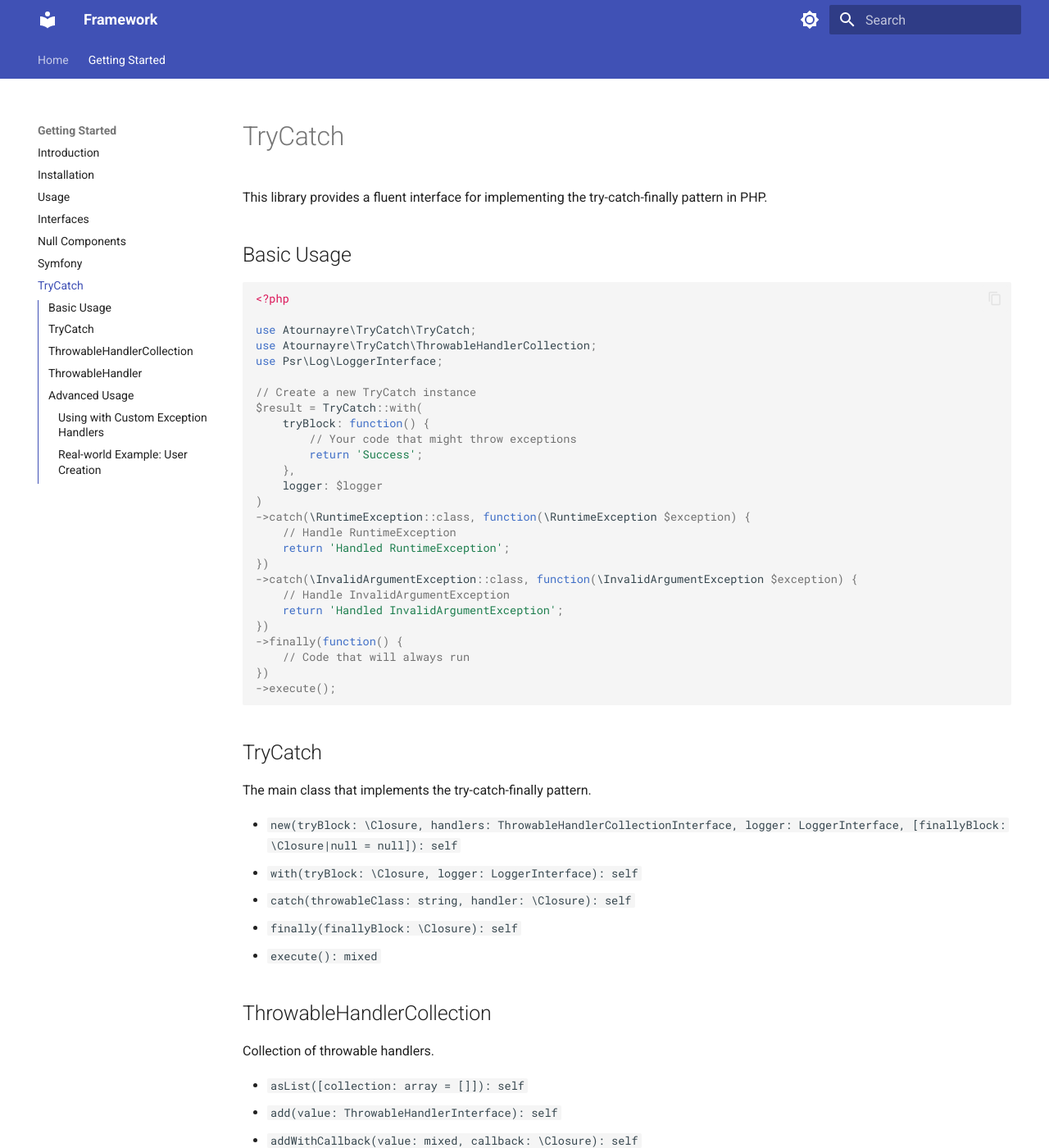
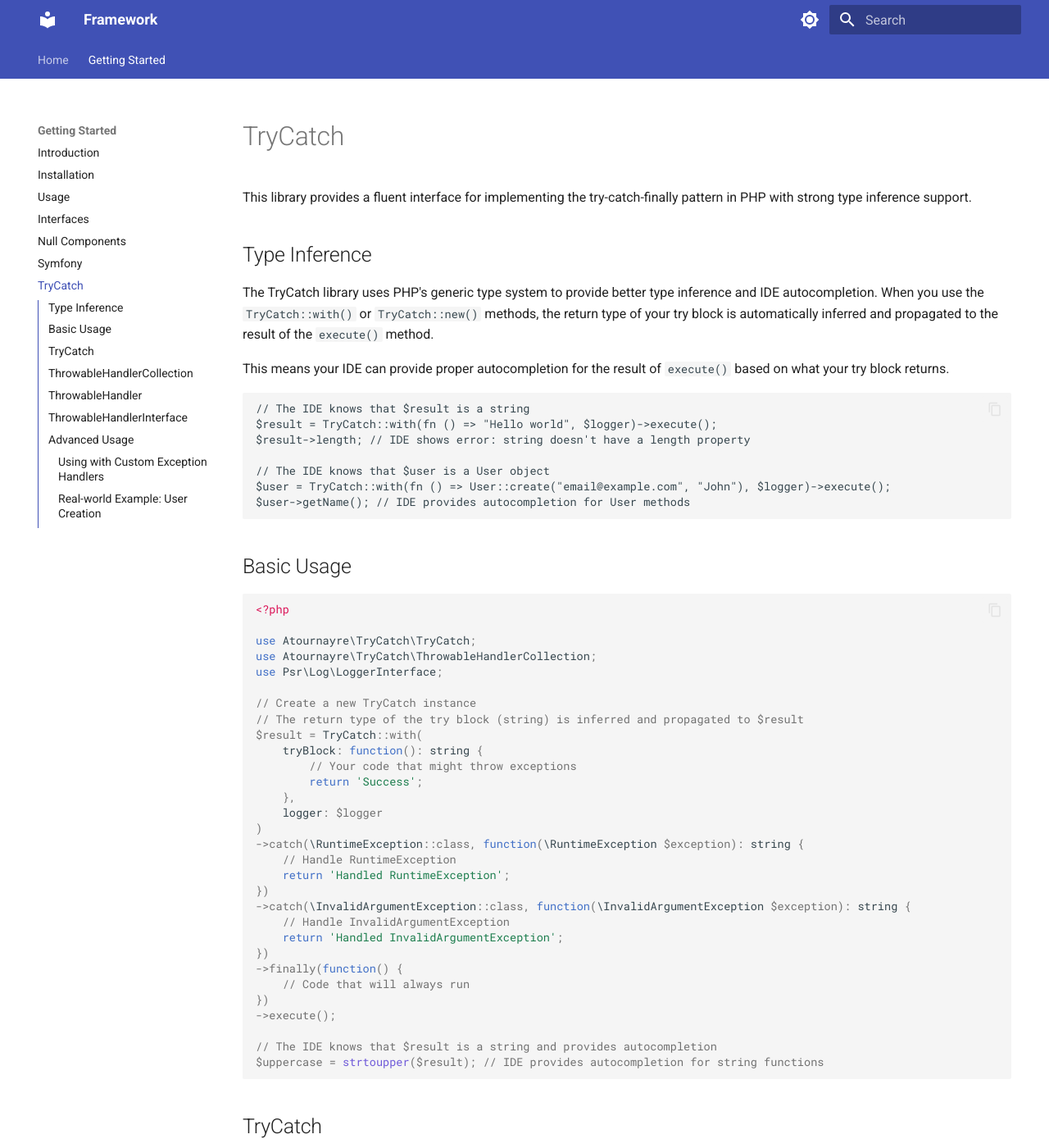
Before and after one commit to atournayre/framework, an MkDocs documentation site: the page built from docs/markdown/try-catch.md, in a window 1280 px wide and 1400 px high. Shown: the whole window at 82% size. Built offline with MkDocs 1.6.1 and Material for MkDocs 9.7.7, drawn with Linux system fonts in a browser that asks for light colours; some of the changed text lies outside the part shown.

Commit message:
♻️ refactor: add generic type support to TryCatch and handlers
Integrate PHP's generic type system into `TryCatch`, `ThrowableHandler`, and related interfaces to enable strong type inference. Update relevant methods, docblocks, and documentation for better type safety and IDE autocompletion.

````diff
--- a/docs/markdown/try-catch.md
+++ b/docs/markdown/try-catch.md
@@ -1,6 +1,22 @@
 # TryCatch
 
-This library provides a fluent interface for implementing the try-catch-finally pattern in PHP.
+This library provides a fluent interface for implementing the try-catch-finally pattern in PHP with strong type inference support.
+
+## Type Inference
+
+The TryCatch library uses PHP's generic type system to provide better type inference and IDE autocompletion. When you use the `TryCatch::with()` or `TryCatch::new()` methods, the return type of your try block is automatically inferred and propagated to the result of the `execute()` method.
+
+This means your IDE can provide proper autocompletion for the result of `execute()` based on what your try block returns.
+
+```php
+// The IDE knows that $result is a string
+$result = TryCatch::with(fn () => "Hello world", $logger)->execute();
+$result->length; // IDE shows error: string doesn't have a length property
+
+// The IDE knows that $user is a User object
+$user = TryCatch::with(fn () => User::create("email@example.com", "John"), $logger)->execute();
+$user->getName(); // IDE provides autocompletion for User methods
+```
 
 ## Basic Usage
 
@@ -12,18 +28,19 @@
 use Psr\Log\LoggerInterface;
 
 // Create a new TryCatch instance
+// The return type of the try block (string) is inferred and propagated to $result
 $result = TryCatch::with(
-    tryBlock: function() {
+    tryBlock: function(): string {
         // Your code that might throw exceptions
         return 'Success';
     },
     logger: $logger
 )
-->catch(\RuntimeException::class, function(\RuntimeException $exception) {
+->catch(\RuntimeException::class, function(\RuntimeException $exception): string {
     // Handle RuntimeException
     return 'Handled RuntimeException';
 })
-->catch(\InvalidArgumentException::class, function(\InvalidArgumentException $exception) {
+->catch(\InvalidArgumentException::class, function(\InvalidArgumentException $exception): string {
     // Handle InvalidArgumentException
     return 'Handled InvalidArgumentException';
 })
@@ -31,17 +48,20 @@
     // Code that will always run
 })
 ->execute();
+
+// The IDE knows that $result is a string and provides autocompletion
+$uppercase = strtoupper($result); // IDE provides autocompletion for string functions
 ```
 
 ## TryCatch
 
 The main class that implements the try-catch-finally pattern.
 
-- `new(tryBlock: \Closure, handlers: ThrowableHandlerCollectionInterface, logger: LoggerInterface, [finallyBlock: \Closure|null = null]): self`
-- `with(tryBlock: \Closure, logger: LoggerInterface): self`
-- `catch(throwableClass: string, handler: \Closure): self`
-- `finally(finallyBlock: \Closure): self`
-- `execute(): mixed`
+- `new<TReturn>(tryBlock: \Closure(): TReturn, handlers: ThrowableHandlerCollectionInterface, logger: LoggerInterface, [finallyBlock: \Closure|null = null]): self<TReturn>`
+- `with<TReturn>(tryBlock: \Closure(): TReturn, logger: LoggerInterface): self<TReturn>`
+- `catch(throwableClass: string, handler: \Closure): self<T>` - Preserves the generic type T
+- `finally(finallyBlock: \Closure): self<T>` - Preserves the generic type T
+- `execute(): T` - Returns the type specified by the generic parameter T
 
 ## ThrowableHandlerCollection
 
@@ -51,15 +71,23 @@
 - `add(value: ThrowableHandlerInterface): self`
 - `addWithCallback(value: mixed, callback: \Closure): self`
 - `remove(keys: int|array|\Traversable): self`
-- `findHandlerFor(throwable: \Throwable): ?ThrowableHandlerInterface`
+- `findHandlerFor(throwable: \Throwable): ThrowableHandlerInterface<mixed>` - Returns a handler that can handle the throwable
 
 ## ThrowableHandler
 
 Implementation for throwable handlers.
 
-- `new(throwableClass: string, handlerFunction: \Closure): self`
-- `canHandle(throwable: \Throwable): bool`
-- `handle(throwable: \Throwable): mixed`
+- `new(throwableClass: string, handlerFunction: \Closure): self` - Creates a new handler for the specified throwable class
+- `canHandle(throwable: \Throwable): bool` - Checks if the handler can handle the given throwable
+- `handle(throwable: \Throwable): T` - Handles the throwable and returns a value of type T
+
+## ThrowableHandlerInterface
+
+Interface for throwable handlers.
+
+- `@template T` - Generic type parameter for the return type of the handler
+- `canHandle(throwable: \Throwable): bool` - Checks if the handler can handle the given throwable
+- `handle(throwable: \Throwable): T` - Handles the throwable and returns a value of type T
 
 ## Advanced Usage
 
@@ -83,8 +111,9 @@
     }));
 
 // Create a TryCatch instance with the handlers
+// The return type of the try block (string) is inferred and propagated to $result
 $result = TryCatch::new(
-    tryBlock: function() {
+    tryBlock: function(): string {
         // Your code that might throw exceptions
         return 'Success';
     },
@@ -94,6 +123,9 @@
         // Code that will always run
     }
 )->execute();
+
+// The IDE knows that $result is a string and provides autocompletion
+$length = strlen($result); // IDE provides autocompletion for string functions
 ```
 
 ### Real-world Example: User Creation
@@ -139,13 +174,13 @@
     public function execute(): ?User
     {
         return TryCatch::with(
-            tryBlock: function () {
+            tryBlock: function (): User {
                 return User::create($this->email, $this->name);
             },
             logger: $this->logger,
         )->catch(
             throwableClass: InvalidEmailException::class,
-            handler: function (InvalidEmailException $exception) {
+            handler: function (InvalidEmailException $exception): ?User {
                 // Log the exception or perform other actions
                 // Return a default user or null
                 return null;
@@ -157,6 +192,8 @@
 
 This example shows:
 - Creating a dedicated class that implements `ExecutableTryCatchInterface`
+- Using the generic type parameter `<User|null>` to specify the return type
 - Using TryCatch to handle a specific exception type (InvalidEmailException)
 - Returning null when an exception occurs
 - Using the fluent interface to create a clean, readable implementation
+- Providing proper type information for IDE autocompletion
````
Also changed, not shown: other parts of docs/markdown/try-catch.md (+3 -0 lines), docs/markdown/README.md (+1 -0 lines), docs/markdown/interfaces.md (+50 -0 lines), 9 other files.
